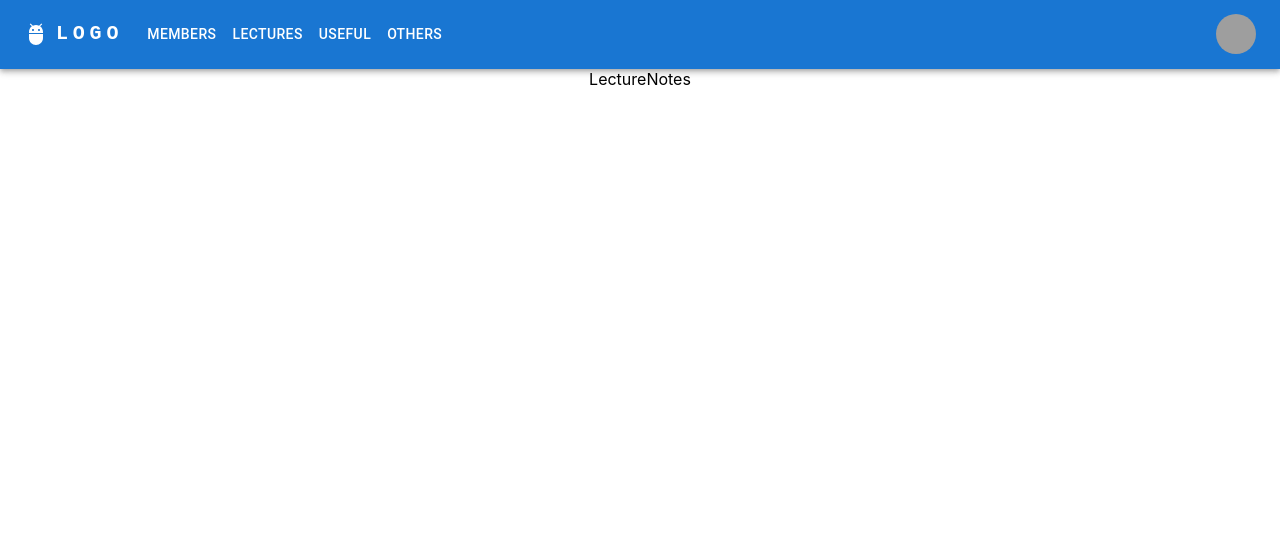
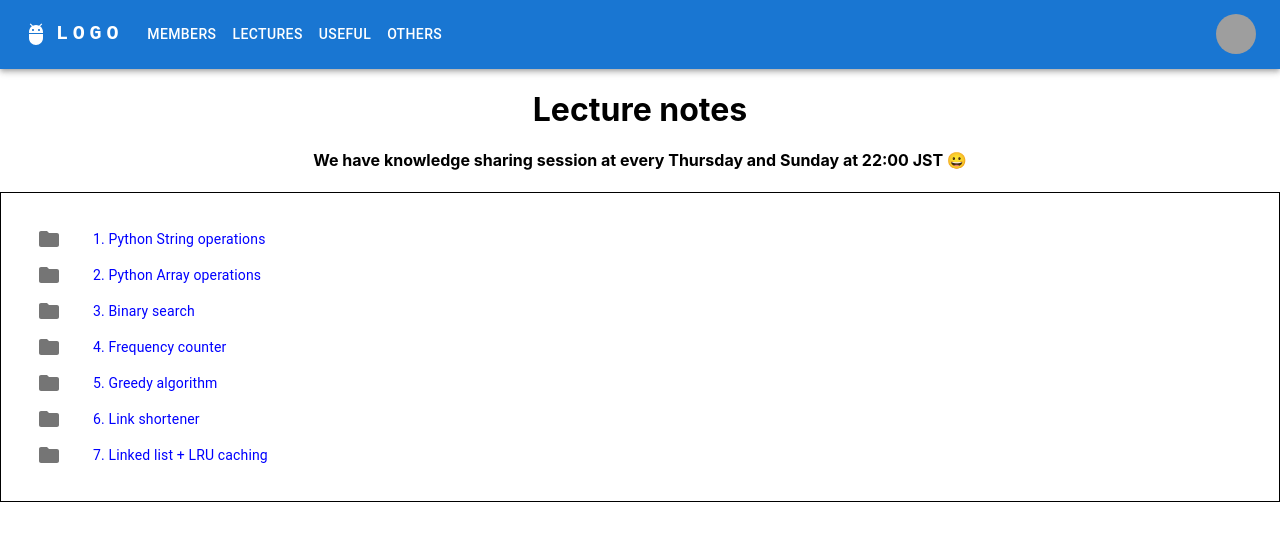
Before and after one commit to eba472/camelCase, a React (Create React App) app: page /lectures in a window 1280 px wide. Shown: the top 540 px of the page. Built offline with nearby package versions, Linux system fonts and the light colour scheme; grey boxes are pictures that could not be loaded.

Commit message:
Lecture notes part is added

```diff
--- /dev/null
+++ b/src/components/Lecture.tsx
@@ -0,0 +1,7 @@
+const Lecture = () => {
+  return (
+    <h4>Currently lecture note is empty. I am sorry! It will be added soon!</h4>
+  );
+};
+
+export default Lecture;
--- /dev/null
+++ b/src/components/LectureList.tsx
@@ -0,0 +1,60 @@
+import { List, ListItem, ListItemIcon, ListItemText } from '@mui/material';
+import FolderIcon from '@mui/icons-material/Folder';
+
+interface lecture {
+  index: number;
+  title: string;
+}
+const lectures: lecture[] = [
+  {
+    index: 1,
+    title: 'Python String operations',
+  },
+  {
+    index: 2,
+    title: 'Python Array operations',
+  },
+  {
+    index: 3,
+    title: 'Binary search',
+  },
+  {
+    index: 4,
+    title: 'Frequency counter',
+  },
+  {
+    index: 5,
+    title: 'Greedy algorithm',
+  },
+  {
+    index: 6,
+    title: 'Link shortener',
+  },
+  {
+    index: 7,
+    title: 'Linked list + LRU caching',
+  },
+];
+const LectureList = () => {
+  return (
+    <div style={{ padding: 20, border: '1px solid black' }}>
+      <List dense={true}>
+        {lectures.map((lecture) => (
+          <ListItem key={lecture.index}>
+            <ListItemIcon>
+              <FolderIcon />
+            </ListItemIcon>
+            <ListItemText>
+              <a
+                style={{ textDecoration: 'None', color: 'blue' }}
+                href={`/lectures/${lecture.index}`}
+              >{`${lecture.index}. ${lecture.title}`}</a>
+            </ListItemText>
+          </ListItem>
+        ))}
+      </List>
+    </div>
+  );
+};
+
+export default LectureList;
--- a/src/index.tsx
+++ b/src/index.tsx
@@ -8,6 +8,7 @@ import Members from './routes/Members';
 import LectureNotes from './routes/LectureNotes';
 import UsefulLinks from './routes/Useful';
 import Others from './routes/Others';
+import Lecture from './components/Lecture';
 
 const root = ReactDOM.createRoot(
   document.getElementById('root') as HTMLElement
@@ -18,9 +19,19 @@ root.render(
       <Routes>
         <Route path='/' element={<App />}>
           <Route path='members' element={<Members />} />
-          <Route path='lectures' element={<LectureNotes />} />
+          <Route path='lectures' element={<LectureNotes />}>
+            <Route path=':lectureId' element={<Lecture />} />
+          </Route>
           <Route path='useful' element={<UsefulLinks />} />
           <Route path='others' element={<Others />} />
+          <Route
+            path='*'
+            element={
+              <main style={{ padding: '1rem' }}>
+                <p>There's nothing here!</p>
+              </main>
+            }
+          />
         </Route>
       </Routes>
     </BrowserRouter>
--- a/src/routes/LectureNotes.tsx
+++ b/src/routes/LectureNotes.tsx
@@ -1,6 +1,18 @@
+import { Outlet } from 'react-router-dom';
+import LectureList from '../components/LectureList';
 
 const LectureNotes = () => {
-    return <div>LectureNotes</div>
-}
+  return (
+    <div>
+      <h1>Lecture notes</h1>
+      <h4>
+        We have knowledge sharing session at every Thursday and Sunday at 22:00
+        JST 😀{' '}
+      </h4>
+      <LectureList />
+      <Outlet />
+    </div>
+  );
+};
 
-export default LectureNotes
+export default LectureNotes;
```
